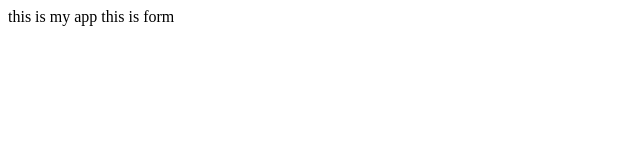
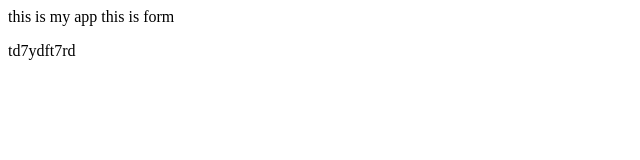
Before and after one commit to Nibha07/myappsample, a plain HTML site: page login.html in a window 1280 px wide. Shown: the full height of the page, 0-640 px from the left. Drawn offline with Linux system fonts and the light colour scheme.

Commit message:
last step

```diff
--- a/login.html
+++ b/login.html
@@ -8,5 +8,6 @@
 <body>
     this is my app
     this is form
+    <p>td7ydft7rd</p>
 </body>
 </html>
```
